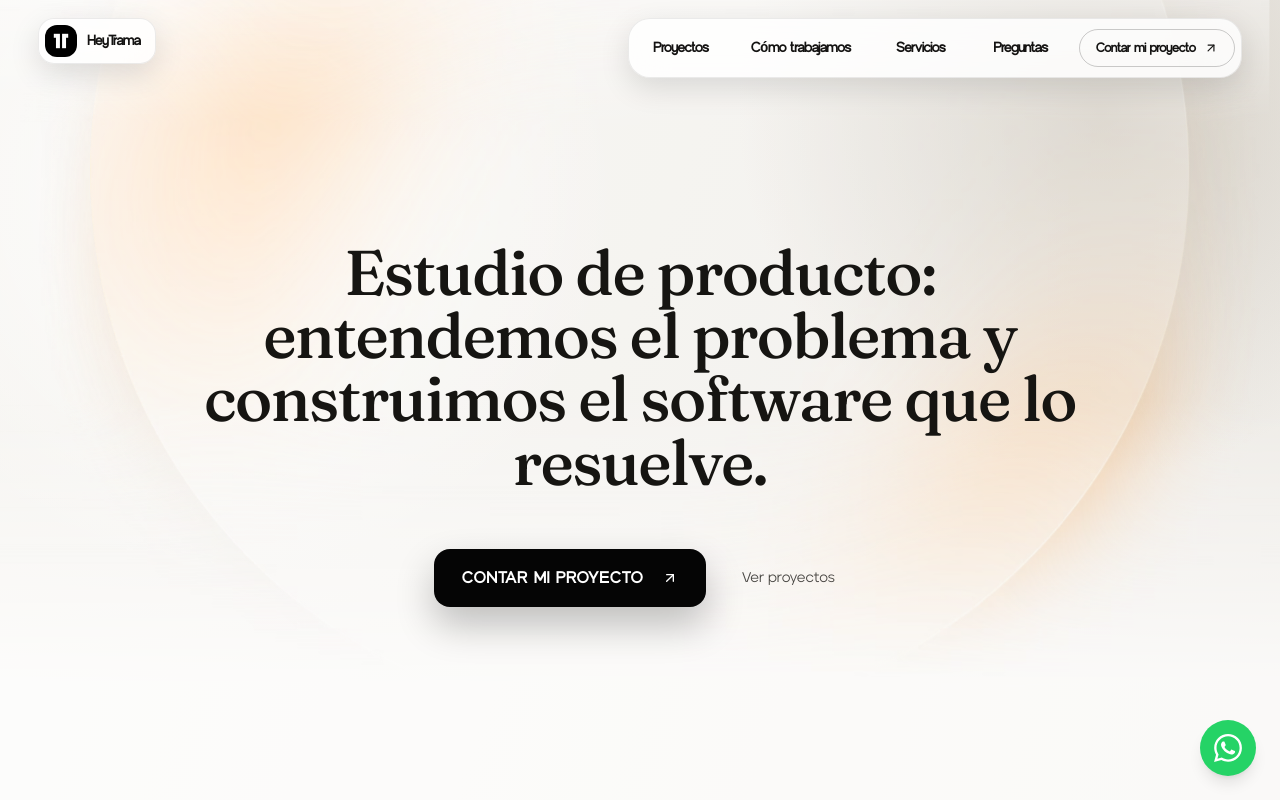
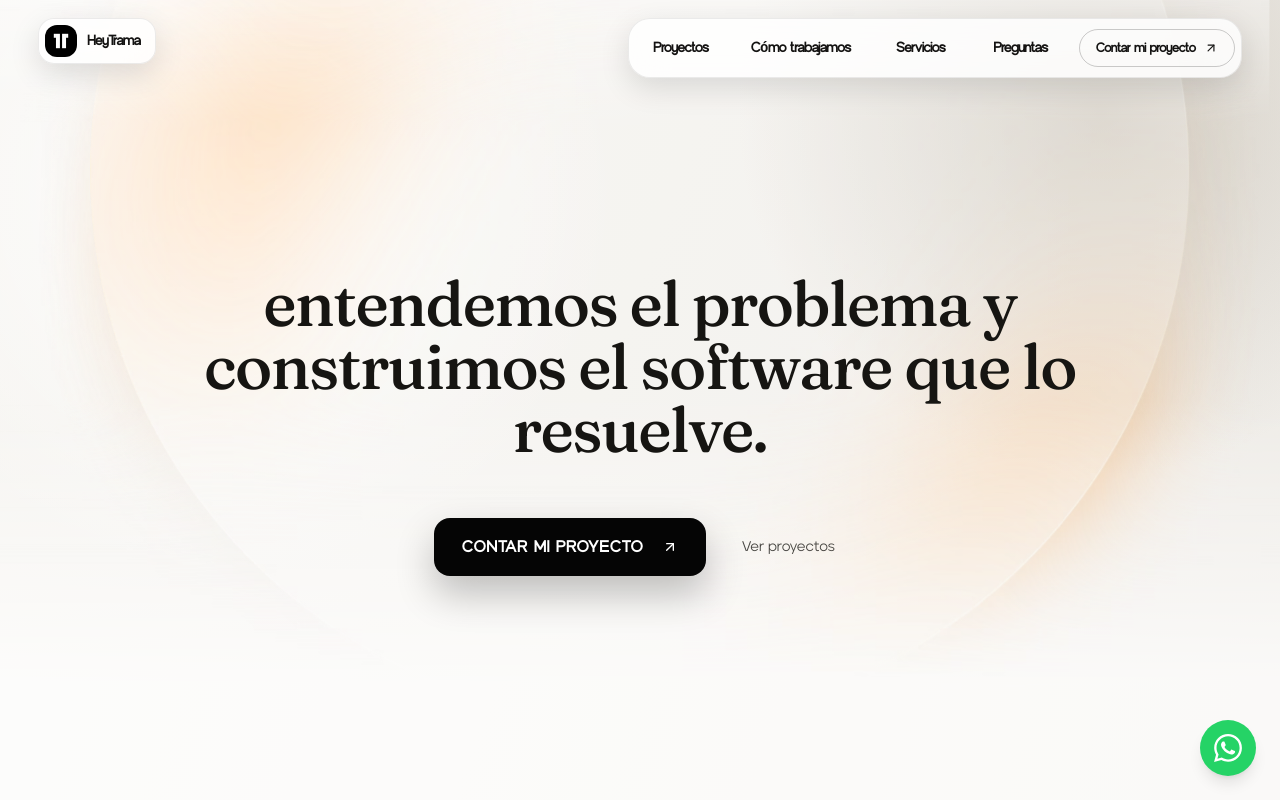
Before and after one commit to nadiaescobbb/tramastudio, a React (Vite) app: page / in a window 1280 px wide. Shown: the top 800 px of the page. Built offline with nearby package versions, Linux system fonts and the light colour scheme; the HTML template or start-up script is replaced by a standard one.

Commit message:
copy(hero): drop label prefix from h1

```diff
--- a/src/pages/Index.tsx
+++ b/src/pages/Index.tsx
@@ -78,7 +78,7 @@ const Index = () => {
           <h1 className="font-heading text-[1.95rem] sm:text-5xl md:text-6xl lg:text-[3.95rem] font-medium tracking-tight leading-[1.38] text-foreground">
             {/* Actualizar el H1 con el titular enfocado en resolución directa de problemas y software */}
             <span className="inline-block animate-reading-text" style={{ animationDelay: "100ms" }}>
-              Estudio de producto: entendemos el problema y construimos el software que lo resuelve.
+              entendemos el problema y construimos el software que lo resuelve.
             </span>
           </h1>
 
```
